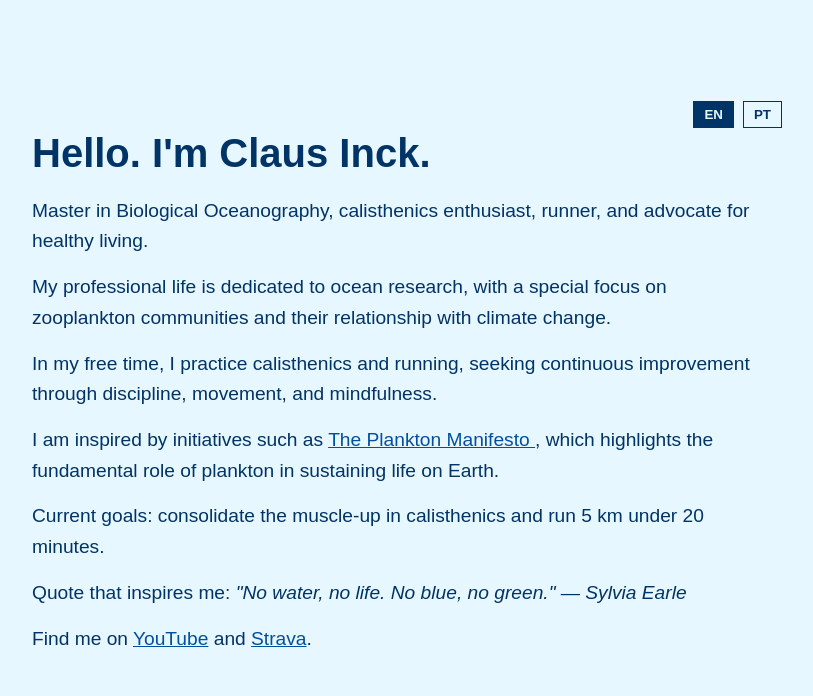
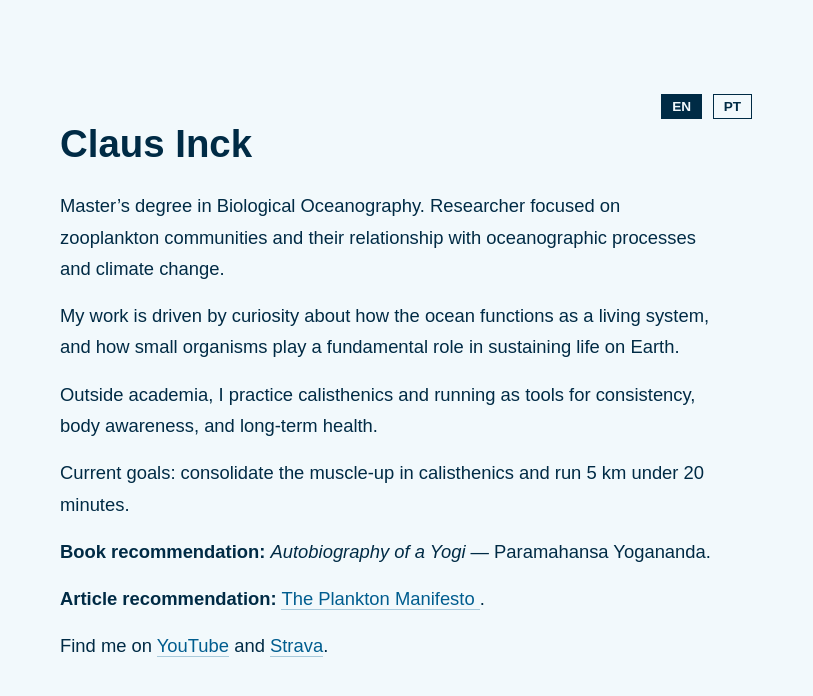
Before and after one commit to clausinck/CalisthenicsTides, a plain HTML site: page index.html in a window 1280 px wide. Shown: the whole page, without its empty margins (248-1061 px from the left). Drawn offline with Linux system fonts and the light colour scheme; a web font is replaced by a local one.

Commit message:
index.html

```diff
--- a/index.html
+++ b/index.html
@@ -2,7 +2,7 @@
 <html lang="en">
 <head>
   <meta charset="utf-8">
-  <meta name="viewport" content="width=device-width,initial-scale=1.0">
+  <meta name="viewport" content="width=device-width, initial-scale=1.0">
   <title>Claus Inck</title>
 
   <link href="https://fonts.googleapis.com/css2?family=Chivo:wght@400;700&display=swap" rel="stylesheet">
@@ -15,77 +15,77 @@
     }
 
     body {
-      background: #e6f7ff;
-      color: #003366;
+      background: #f2f9fc;
+      color: #002b45;
       font-family: 'Chivo', sans-serif;
+      min-height: 100vh;
       display: flex;
+      justify-content: center;
       align-items: center;
-      justify-content: center;
-      min-height: 100vh;
     }
 
     .container {
-      max-width: 800px;
-      padding: 40px;
-      text-align: left;
-      animation: fadein 1s ease-out forwards;
+      max-width: 760px;
+      padding: 48px;
       position: relative;
+      animation: fadein 0.8s ease-out forwards;
+    }
+
+    h1 {
+      font-size: 2.4em;
+      margin-bottom: 24px;
+    }
+
+    p {
+      font-size: 1.15em;
+      line-height: 1.7;
+      margin-bottom: 16px;
+    }
+
+    a {
+      color: #005d8f;
+      text-decoration: none;
+      border-bottom: 1px solid rgba(0, 93, 143, 0.3);
+    }
+
+    a:hover {
+      border-bottom-color: transparent;
     }
 
     .lang-toggle {
       position: absolute;
-      top: 10px;
-      right: 10px;
-      font-size: 0.9em;
+      top: 20px;
+      right: 20px;
     }
 
     .lang-toggle button {
       background: none;
-      border: 1px solid #003366;
-      color: #003366;
-      padding: 5px 10px;
+      border: 1px solid #002b45;
+      color: #002b45;
+      font-weight: 700;
+      padding: 4px 10px;
       cursor: pointer;
-      margin-left: 5px;
-      font-weight: bold;
+      margin-left: 6px;
+      font-size: 0.85em;
     }
 
     .lang-toggle button.active {
-      background: #003366;
-      color: #e6f7ff;
-    }
-
-    p {
-      font-size: 1.2em;
-      margin-bottom: 15px;
-      line-height: 1.6;
-    }
-
-    h1 {
-      font-size: 2.5em;
-      margin-bottom: 20px;
-    }
-
-    a {
-      color: #00509e;
-      text-decoration: underline;
-    }
-
-    a:hover {
-      text-decoration: none;
+      background: #002b45;
+      color: #f2f9fc;
     }
 
     [data-lang] {
       display: none;
     }
 
-    [data-lang="en"] {
+    [data-lang].active {
       display: block;
     }
 
     @keyframes fadein {
       from {
         opacity: 0;
-        transform: translateY(20px);
+        transform: translateY(12px);
       }
       to {
         opacity: 1;
@@ -104,56 +104,39 @@
     </div>
 
     <h1>
-      <span data-lang="en">Hello. I'm Claus Inck.</span>
-      <span data-lang="pt">Olá. Eu sou Claus Inck.</span>
+      <span data-lang="en" class="active">Claus Inck</span>
+      <span data-lang="pt">Claus Inck</span>
     </h1>
 
     <p>
-      <span data-lang="en">
-        Master in Biological Oceanography, calisthenics enthusiast, runner, and advocate for healthy living.
+      <span data-lang="en" class="active">
+        Master’s degree in Biological Oceanography. Researcher focused on zooplankton communities and their relationship with oceanographic processes and climate change.
       </span>
       <span data-lang="pt">
-        Mestre em Oceanografia Biológica, entusiasta da calistenia, corredor e defensor de um estilo de vida saudável.
+        Mestre em Oceanografia Biológica. Pesquisador com foco em comunidades zooplanctônicas e sua relação com processos oceanográficos e mudanças climáticas.
       </span>
     </p>
 
     <p>
-      <span data-lang="en">
-        My professional life is dedicated to ocean research, with a special focus on zooplankton communities and their relationship with climate change.
+      <span data-lang="en" class="active">
+        My work is driven by curiosity about how the ocean functions as a living system, and how small organisms play a fundamental role in sustaining life on Earth.
       </span>
       <span data-lang="pt">
-        Minha vida profissional é dedicada à pesquisa oceanográfica, com foco especial nas comunidades de zooplâncton e sua relação com as mudanças climáticas.
+        Meu trabalho é guiado pela curiosidade sobre o oceano como sistema vivo e sobre como organismos microscópicos desempenham um papel fundamental na sustentação da vida na Terra.
       </span>
     </p>
 
     <p>
-      <span data-lang="en">
-        In my free time, I practice calisthenics and running, seeking continuous improvement through discipline, movement, and mindfulness.
+      <span data-lang="en" class="active">
+        Outside academia, I practice calisthenics and running as tools for consistency, body awareness, and long-term health.
       </span>
       <span data-lang="pt">
-        No tempo livre, pratico calistenia e corrida, buscando evolução contínua por meio da disciplina, do movimento e da atenção plena.
+        Fora da academia, pratico calistenia e corrida como ferramentas de consistência, consciência corporal e saúde a longo prazo.
       </span>
     </p>
 
     <p>
-      <span data-lang="en">
-        I am inspired by initiatives such as
-        <a target="_blank" href="https://communications-assets.unglobalcompact.org/docs/publications/PlanktonManifesto_MG_DIGITAL-2.pdf">
-          The Plankton Manifesto
-        </a>,
-        which highlights the fundamental role of plankton in sustaining life on Earth.
-      </span>
-      <span data-lang="pt">
-        Sou inspirado por iniciativas como o
-        <a target="_blank" href="https://communications-assets.unglobalcompact.org/docs/publications/PlanktonManifesto_MG_DIGITAL-2.pdf">
-          Manifesto do Plâncton
-        </a>,
-        que destaca o papel fundamental do plâncton na sustentação da vida na Terra.
-      </span>
-    </p>
-
-    <p>
-      <span data-lang="en">
+      <span data-lang="en" class="active">
         Current goals: consolidate the muscle-up in calisthenics and run 5 km under 20 minutes.
       </span>
       <span data-lang="pt">
@@ -162,22 +145,35 @@
     </p>
 
     <p>
-      <span data-lang="en">
-        Quote that inspires me: <em>"No water, no life. No blue, no green." — Sylvia Earle</em>
+      <span data-lang="en" class="active">
+        <strong>Book recommendation:</strong> <em>Autobiography of a Yogi</em> — Paramahansa Yogananda.
       </span>
       <span data-lang="pt">
-        Frase que me inspira: <em>"Sem água não há vida. Sem azul não há verde." — Sylvia Earle</em>
+        <strong>Recomendação de livro:</strong> <em>Autobiografia de um Iogue</em> — Paramahansa Yogananda.
       </span>
     </p>
 
     <p>
-      <span data-lang="en">
-        Find me on <a target="_blank" href="https://www.youtube.com/@clausinck">YouTube</a> and
-        <a target="_blank" href="https://www.strava.com/athletes/107160155">Strava</a>.
+      <span data-lang="en" class="active">
+        <strong>Article recommendation:</strong>
+        <a target="_blank" href="https://communications-assets.unglobalcompact.org/docs/publications/PlanktonManifesto_MG_DIGITAL-2.pdf">
+          The Plankton Manifesto
+        </a>.
       </span>
       <span data-lang="pt">
-        Me encontre no <a target="_blank" href="https://www.youtube.com/@clausinck">YouTube</a> e no
-        <a target="_blank" href="https://www.strava.com/athletes/107160155">Strava</a>.
+        <strong>Recomendação de artigo:</strong>
+        <a target="_blank" href="https://communications-assets.unglobalcompact.org/docs/publications/PlanktonManifesto_MG_DIGITAL-2.pdf">
+          O Manifesto do Plâncton
+        </a>.
+      </span>
+    </p>
+
+    <p>
+      <span data-lang="en" class="active">
+        Find me on <a target="_blank" href="https://www.youtube.com/@clausinck">YouTube</a> and <a target="_blank" href="https://www.strava.com/athletes/107160155">Strava</a>.
+      </span>
+      <span data-lang="pt">
+        Me encontre no <a target="_blank" href="https://www.youtube.com/@clausinck">YouTube</a> e no <a target="_blank" href="https://www.strava.com/athletes/107160155">Strava</a>.
       </span>
     </p>
 
@@ -186,7 +182,11 @@
   <script>
     function setLang(lang) {
       document.querySelectorAll('[data-lang]').forEach(el => {
-        el.style.display = el.getAttribute('data-lang') === lang ? 'block' : 'none';
+        el.classList.remove('active');
+      });
+
+      document.querySelectorAll(`[data-lang="${lang}"]`).forEach(el => {
+        el.classList.add('active');
       });
 
       document.getElementById('btn-en').classList.toggle('active', lang === 'en');
```
